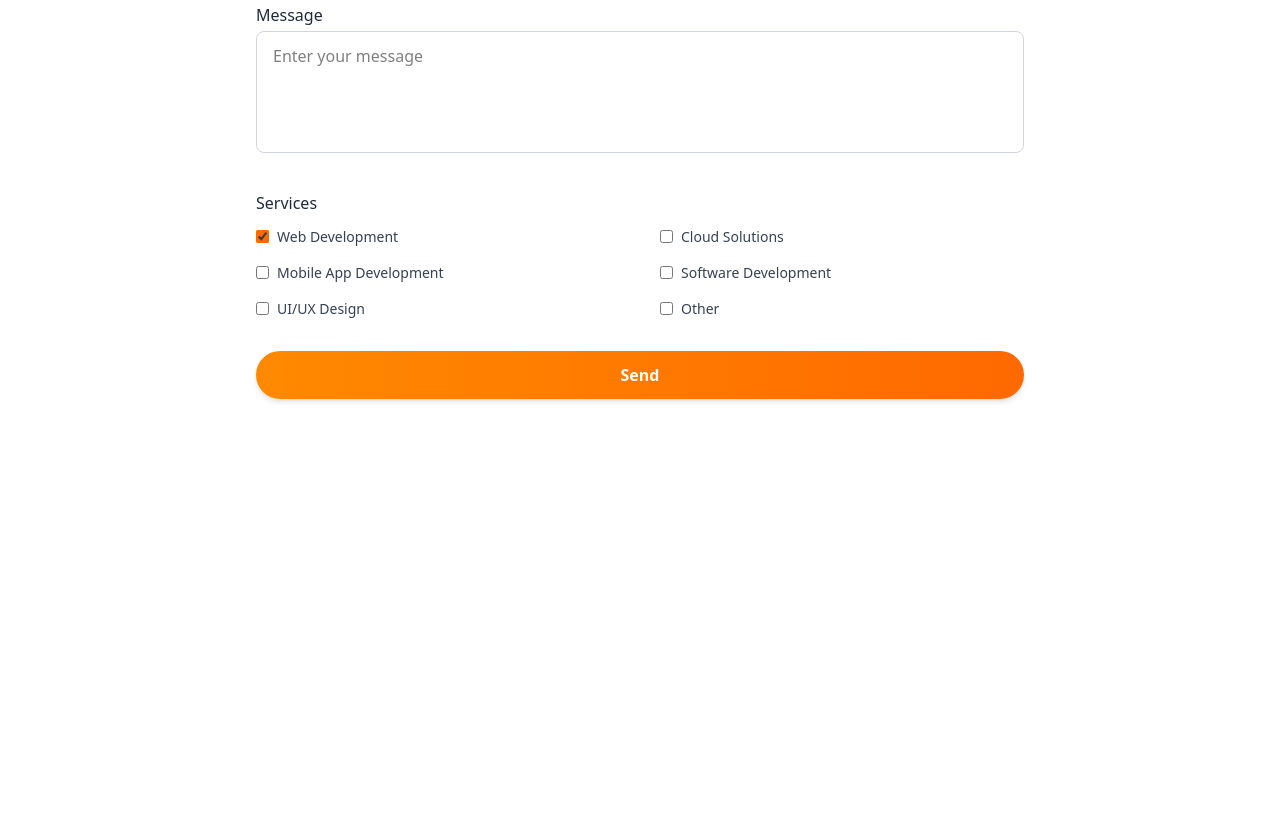
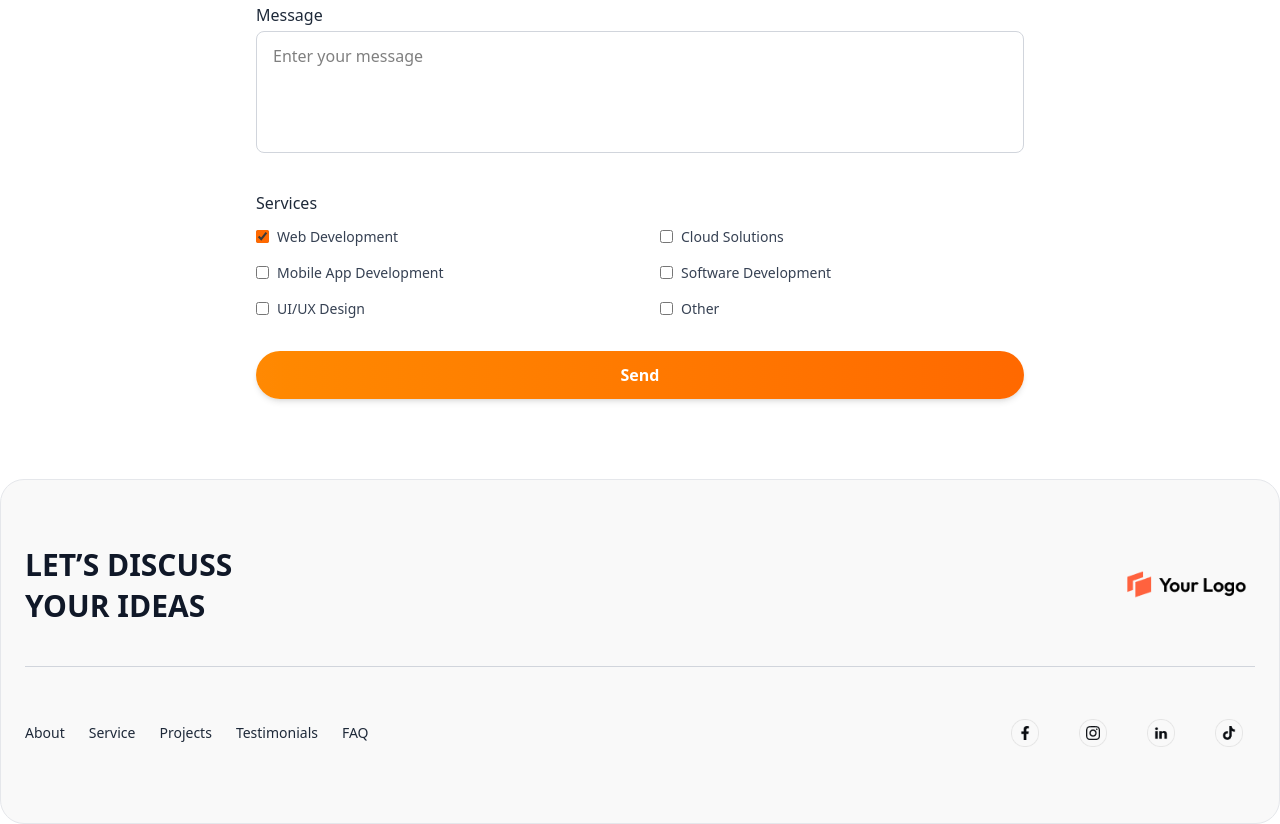
Before and after one commit to radengunawan/challenge_2_Eka_Gunawan, a website: page src/index.html in a window 1280 px wide. Shown: the part 6305-7129 px from the top of the page. Before the commit the page ends 6784 px from the top, so only its background shows below. Drawn offline with nearby package versions, Linux system fonts and the light colour scheme.

Commit message:
last section - footer

```diff
--- a/src/index.html
+++ b/src/index.html
@@ -3,7 +3,7 @@
   <head>
     <meta charset="UTF-8" />
     <meta name="viewport" content="width=device-width, initial-scale=1.0" />
-    <title>Dudu 1</title>
+    <title>Challenge 2 - Eka Gunawan</title>
     <link rel="stylesheet" href="./css/output.css" />
   </head>
   <body>
@@ -923,5 +923,75 @@
         </div>
       </form>
     </section>
+    <footer
+      class="w-full bg-[#F9F9F9] px-6 py-16 rounded-3xl border border-gray-200 max-w-7xl mx-auto"
+    >
+      <div
+        class="flex flex-col lg:flex-row justify-between items-start lg:items-center gap-10"
+      >
+        <!-- Left Text -->
+        <h2 class="text-3xl font-bold text-gray-900 leading-snug">
+          LET’S DISCUSS<br />
+          YOUR IDEAS
+        </h2>
+
+        <!-- Right Logo -->
+        <img
+          src="./assets/logo_light.png"
+          alt="Your Logo"
+          class="w-32 h-auto"
+        />
+      </div>
+
+      <!-- Divider -->
+      <hr class="my-10 border-gray-300" />
+
+      <!-- Bottom Row -->
+      <div
+        class="flex flex-col lg:flex-row justify-between items-center gap-6 text-sm text-gray-800"
+      >
+        <!-- Nav Links -->
+        <div class="flex flex-wrap gap-6 justify-center">
+          <a href="#" class="hover:text-orange-500">About</a>
+          <a href="#" class="hover:text-orange-500">Service</a>
+          <a href="#" class="hover:text-orange-500">Projects</a>
+          <a href="#" class="hover:text-orange-500">Testimonials</a>
+          <a href="#" class="hover:text-orange-500">FAQ</a>
+        </div>
+
+        <!-- Social Icons -->
+        <!-- Social Icons -->
+        <div class="flex gap-4">
+          <a href="#" class="rounded-full p-3">
+            <img
+              src="./assets/p7_brightlogo_fb.png"
+              alt="Facebook"
+              class="w-6 h-6 sm:w-7 sm:h-7"
+            />
+          </a>
+          <a href="#" class="rounded-full p-3">
+            <img
+              src="./assets/p7_brightlogo_ig.png"
+              alt="Instagram"
+              class="w-6 h-6 sm:w-7 sm:h-7"
+            />
+          </a>
+          <a href="#" class="rounded-full p-3">
+            <img
+              src="./assets/p7_brightlogo_linkedin.png"
+              alt="LinkedIn"
+              class="w-6 h-6 sm:w-7 sm:h-7"
+            />
+          </a>
+          <a href="#" class="rounded-full p-3">
+            <img
+              src="./assets/p7_brightlogo_tiktok.png"
+              alt="TikTok"
+              class="w-6 h-6 sm:w-7 sm:h-7"
+            />
+          </a>
+        </div>
+      </div>
+    </footer>
   </body>
 </html>
```
Also changed, not shown: src/css/output.css.
